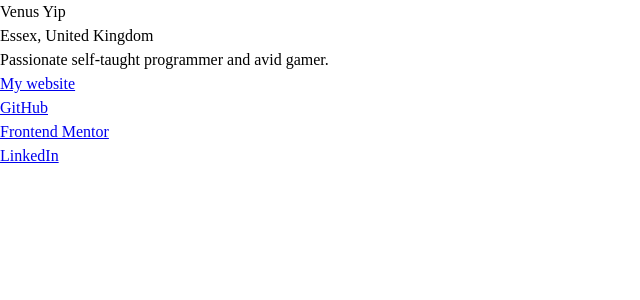
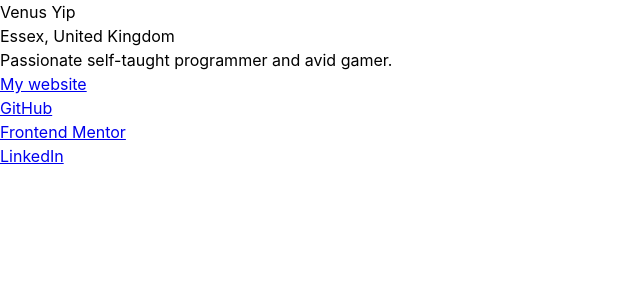
Before and after one commit to VenusY/social-links, a React app: page / in a window 1280 px wide. Shown: the top 300 px of the page, without its empty margins (0-640 px from the left). Built offline with nearby package versions, Linux system fonts and the light colour scheme.

Commit message:
Add @font-face at-rule and custom properties

```diff
--- a/src/App.jsx
+++ b/src/App.jsx
@@ -1,4 +1,5 @@
 import './styles/reset.css';
+import './styles/scss/App.scss';
 import UserInfo from './components/UserInfo';
 import Links from './components/Links';
 
--- a/src/styles/scss/App.scss
+++ b/src/styles/scss/App.scss
@@ -0,0 +1,17 @@
+@font-face {
+  font-family: 'Inter';
+  src: url('../../assets/fonts/Inter-VariableFont_slnt\,wght.ttf')
+    type('truetype');
+}
+
+:root {
+  --clr-primary: #f0f0ff;
+  --clr-accent-primary: #9bffed;
+  --bg-primary: #17171e;
+  --bg-secondary: #1e1e28;
+}
+
+body {
+  min-height: 100vh;
+  font-family: 'Inter';
+}
```
